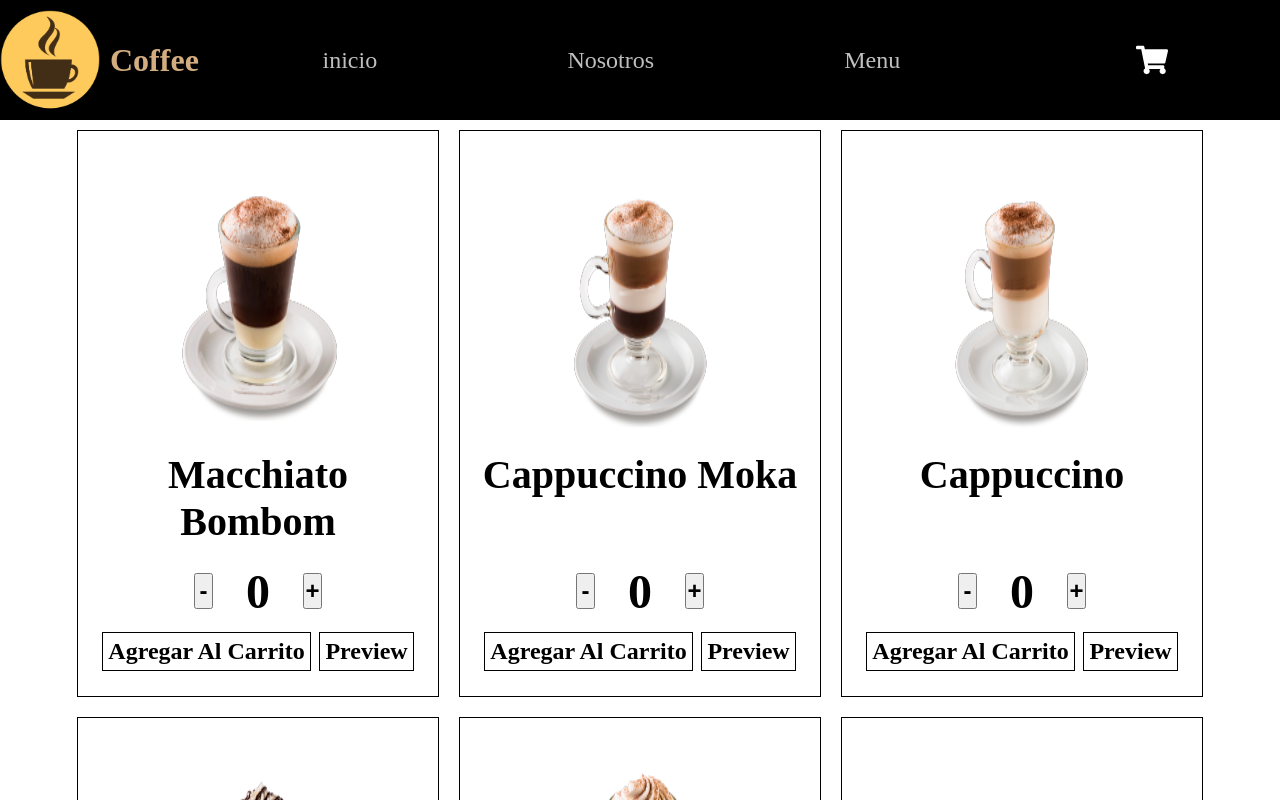
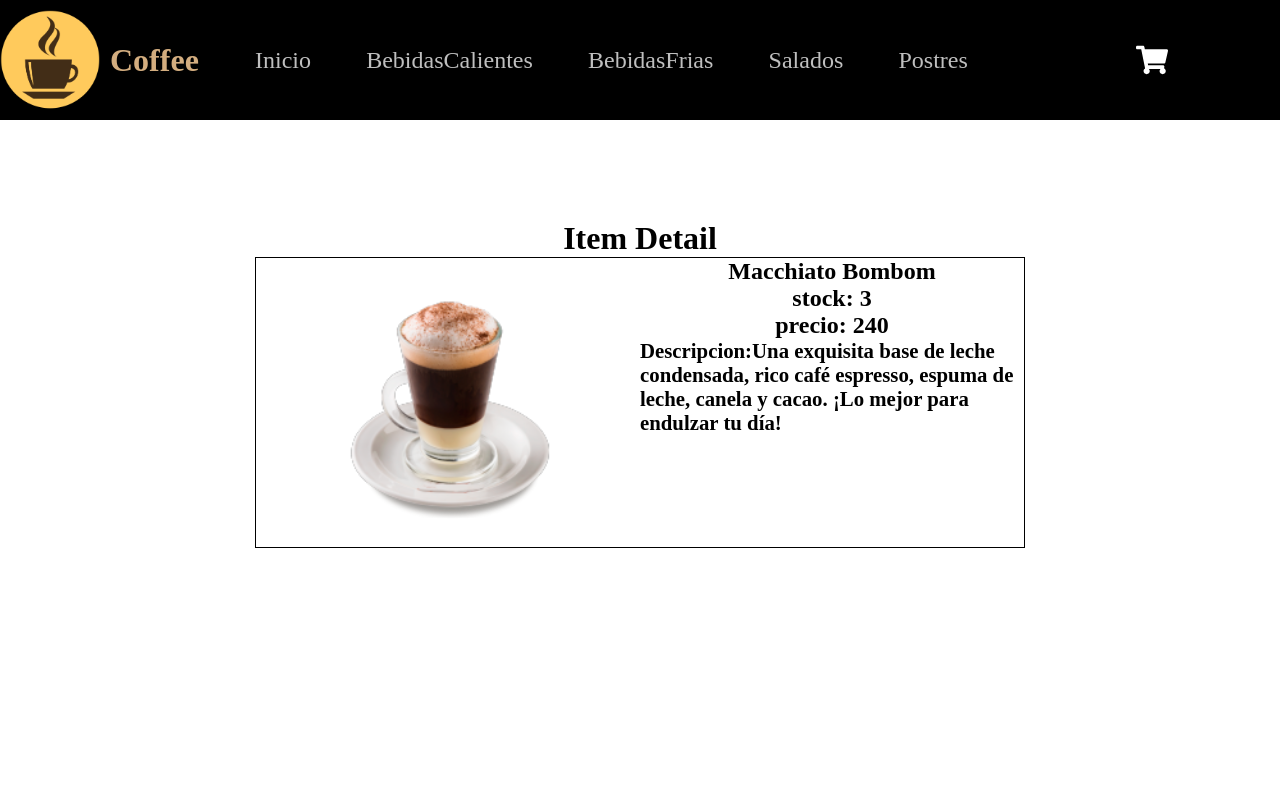
Before and after one commit to jgfpablo/coder-house-react-desafios-complementarios, a React (Create React App) app: page /item/0 in a window 1280 px wide. Shown: the top 800 px of the page. Built offline with nearby package versions, Linux system fonts and the light colour scheme.

Commit message:
primera entrega proyecto final

```diff
--- a/src/App.js
+++ b/src/App.js
@@ -1,15 +1,11 @@
-import { NavBar } from "./components/NavBar";
+import { Router } from "./components/Router";
 
-import ItemDetailContainer from "./components/ItemDetailContainer";
-import { ItemListContainer } from "./components/ItemListContainer";
 import "./css/css.css";
 
 function App() {
     return (
         <div>
-            <NavBar />
-            <ItemListContainer />
-            <ItemDetailContainer />
+            <Router />
         </div>
     );
 }
--- a/src/components/ItemDetailContainer.js
+++ b/src/components/ItemDetailContainer.js
@@ -1,17 +1,18 @@
 import { useEffect, useState } from "react";
 import ItemDetail from "./ItemDetailContainer/ItemDetail";
 import productos from "../api";
+import { useParams } from "react-router-dom";
 
-const ItemDetailContainer = () => {
+export const ItemDetailContainer = () => {
     const [data, setData] = useState([]);
+
+    const { idProduct } = useParams();
 
     useEffect(() => {
         setTimeout(() => {
-            productos.then((res) => setData(res[0]));
+            productos.then((res) => setData(res[idProduct]));
         }, 3000);
     }, []);
 
     return <ItemDetail data={data} />;
 };
-
-export default ItemDetailContainer;
--- a/src/components/ItemDetailContainer/ItemDetail.js
+++ b/src/components/ItemDetailContainer/ItemDetail.js
@@ -3,13 +3,17 @@ import "../../css/ItemDetail/ItemDetail.css";
 import React from "react";
 
 const ItemDetail = ({ data }) => {
-    console.log(data);
     return (
         <div className="Item-Detail-Container">
             <h1>Item Detail</h1>
 
             <div className="Item-Detail">
-                <img width={100} className="img-detail" src={data.imagen} />
+                <img
+                    width={100}
+                    alt="producto"
+                    className="img-detail"
+                    src={data.imagen}
+                />
                 <div className="description">
                     <p className="text-center">{data.nombre}</p>
                     <p className="text-center">stock: {data.cantidad}</p>
--- a/src/components/ItemListContainer.js
+++ b/src/components/ItemListContainer.js
@@ -3,15 +3,26 @@ import productos from "../api";
 import "../css/ItemListContainer/ItemListContainer.css";
 
 import { useEffect, useState } from "react";
+import { useParams } from "react-router-dom";
 
 export const ItemListContainer = () => {
     const [data, setData] = useState([]);
 
+    const { idCategory } = useParams();
+
     useEffect(() => {
-        setTimeout(() => {
-            productos.then((res) => setData(res));
-        }, 3000);
-    }, []);
+        if (idCategory) {
+            setTimeout(() => {
+                productos.then((res) =>
+                    setData(res.filter((res) => res.categoria === idCategory))
+                );
+            }, 3000);
+        } else {
+            setTimeout(() => {
+                productos.then((res) => setData(res));
+            }, 3000);
+        }
+    }, [idCategory]);
 
     return (
         <div className="list">
--- a/src/components/ItemListContainer/Item.js
+++ b/src/components/ItemListContainer/Item.js
@@ -1,4 +1,5 @@
 import { useState } from "react";
+import { Link } from "react-router-dom";
 import "../../css/ItemListContainer/item.css";
 const Item = ({ item }) => {
     const [count, setCount] = useState(0);
@@ -68,7 +69,9 @@ const Item = ({ item }) => {
                     Agregar Al Carrito
                 </span>
 
-                <span className="btn-add-cart">Preview</span>
+                <span className="btn-add-cart">
+                    <Link to={`item/` + item.id}>Preview</Link>
+                </span>
             </div>
         </div>
     );
--- a/src/components/NavBar/Nav.js
+++ b/src/components/NavBar/Nav.js
@@ -2,13 +2,29 @@ import { Link } from "react-router-dom";
 import "../../css/NavBar/Nav.css";
 
 export const Nav = () => {
+    const category = "Bebidas Calientes";
+
     return (
         <div className="nav">
             <div className="navegacion">
                 <ul className="ul">
-                    <li>inicio</li>
-                    <li>Nosotros</li>
-                    <li>Menu</li>
+                    <li>
+                        <Link to="/">Inicio</Link>
+                    </li>
+                    <li>
+                        <Link to={"/category/Bebidas Calientes"}>
+                            BebidasCalientes
+                        </Link>
+                    </li>
+                    <li>
+                        <Link to={"/category/Bebidas Frias"}>BebidasFrias</Link>
+                    </li>
+                    <li>
+                        <Link to={"/category/Salados"}>Salados</Link>
+                    </li>
+                    <li>
+                        <Link to={"/category/Postres"}>Postres</Link>
+                    </li>
                 </ul>
             </div>
         </div>
--- a/src/components/Router.js
+++ b/src/components/Router.js
@@ -1,17 +1,29 @@
 import { BrowserRouter, Route, Routes } from "react-router-dom";
 
 import { ItemListContainer } from "./ItemListContainer";
+import { ItemDetailContainer } from "./ItemDetailContainer";
+
 import { NavBar } from "./NavBar";
 
-const Router = () => {
+export const Router = () => {
     return (
+        <>
             <BrowserRouter>
                 <NavBar />
+
                 <Routes>
                     <Route path={`/`} element={<ItemListContainer />} />
+                    <Route
+                        path={`/category/:idCategory`}
+                        element={<ItemListContainer />}
+                    />
+
+                    <Route
+                        path={`item/:idProduct`}
+                        element={<ItemDetailContainer />}
+                    />
                 </Routes>
             </BrowserRouter>
+        </>
     );
 };
-
-export default Router;
--- a/src/css/ItemListContainer/item.css
+++ b/src/css/ItemListContainer/item.css
@@ -1,98 +1,3 @@
-/* .list {
-    font-size: 3rem;
-    font-weight: bold;
-    display: flex;
-    justify-content: center;
-    padding-top: 5vh;
-    flex-wrap: wrap;
-}
-
-.span {
-    border: 1px solid;
-    padding: 5px;
-    cursor: pointer;
-}
-
-.div-item {
-    display: flex;
-    flex-direction: column;
-    border: 1px solid black;
-    margin: 10px;
-}
-
-.nombre-producto {
-    font-size: 2rem;
-    text-align: center;
-}
-
-.cosa {
-    width: 500px;
-    height: 500px;
-    color: black;
-    background-color: white;
-    border: 2px black solid;
-    display: flex;
-    flex-direction: column;
-    justify-content: center;
-    align-items: center;
-}
-
-.toggle-Button-true {
-    display: inline;
-}
-.toggle-Button-false {
-    display: none;
-}
-
-.modal-true {
-    display: flex;
-    background: rgba(0, 0, 0, 0.9);
-    color: #fff;
-    position: fixed;
-    top: 0;
-    left: 0;
-    height: 100vh;
-    width: 100vw;
-    transition: all 0.5s;
-    justify-content: center;
-    align-items: center;
-    color: black;
-}
-
-.modal-false {
-    display: none;
-}
-
-.div-modal {
-    background-color: white;
-    width: 50vw;
-    height: 30vw;
-    display: flex;
-    flex-direction: column;
-    border: 1px solid black;
-    margin: 10px;
-    align-items: center;
-    justify-content: center;
-    position: relative;
-}
-
-.cerrar-modal {
-    position: absolute;
-    top: 0;
-    right: 0;
-    margin-right: 10px;
-    margin-top: 5px;
-    cursor: pointer;
-}
-
-.div-preview {
-    display: flex;
-    justify-content: center;
-    align-items: center;
-    flex-direction: column;
-} */
-/* --------------------------- */
-
 .card-products {
     display: flex;
     flex-direction: column;
@@ -153,3 +58,7 @@
     padding: 5px;
     cursor: pointer;
 }
+
+.btn-add-cart a {
+    color: black;
+}
--- a/src/css/NavBar/Nav.css
+++ b/src/css/NavBar/Nav.css
@@ -9,6 +9,7 @@
     animation-name: animacion;
     animation-duration: 2s;
     text-decoration: none;
+    color: rgba(255, 255, 255, 0.75);
 }
 
 .navegacion {
--- a/src/css/css.css
+++ b/src/css/css.css
@@ -1,4 +1,9 @@
 * {
     padding: 0;
     margin: 0;
+    text-decoration: none;
 }
+
+a {
+    color: rgba(255, 255, 255, 0.75);
+}
```
Lines whose indentation alone changed are shown as unchanged.
